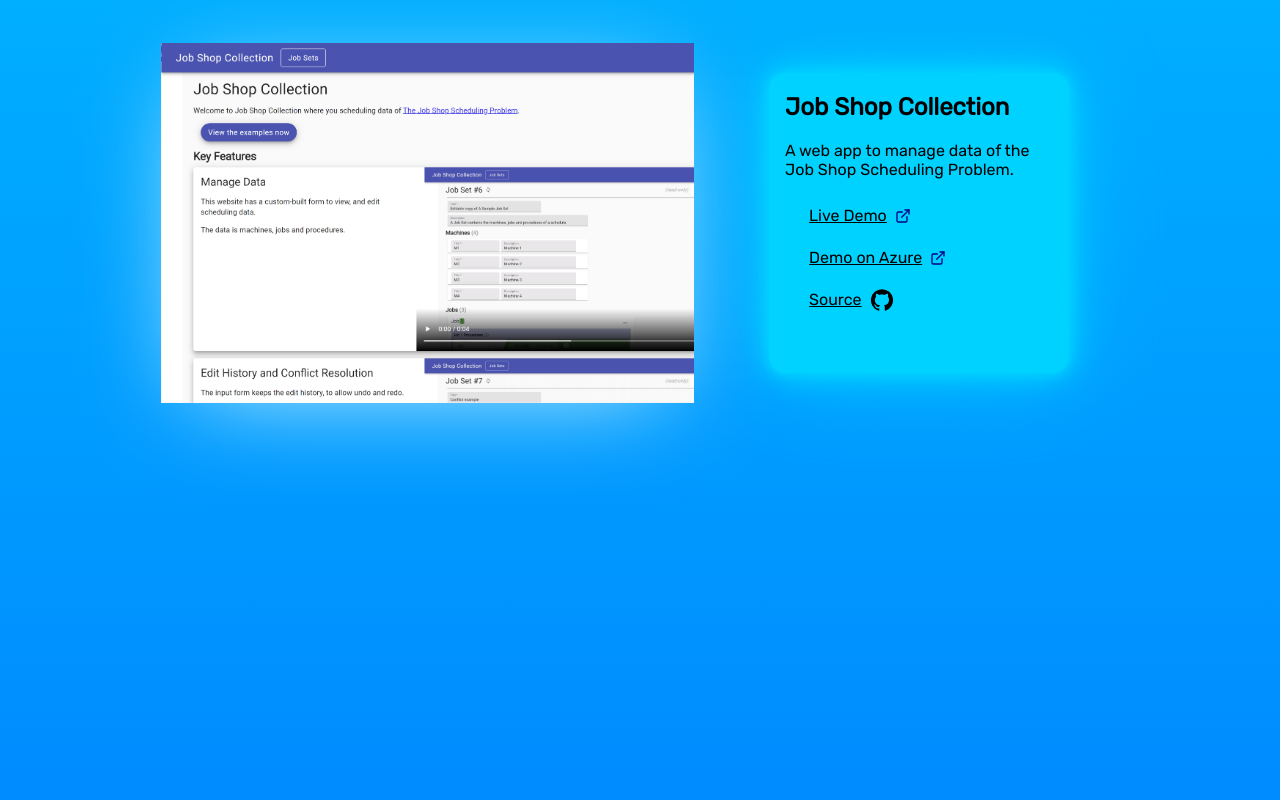
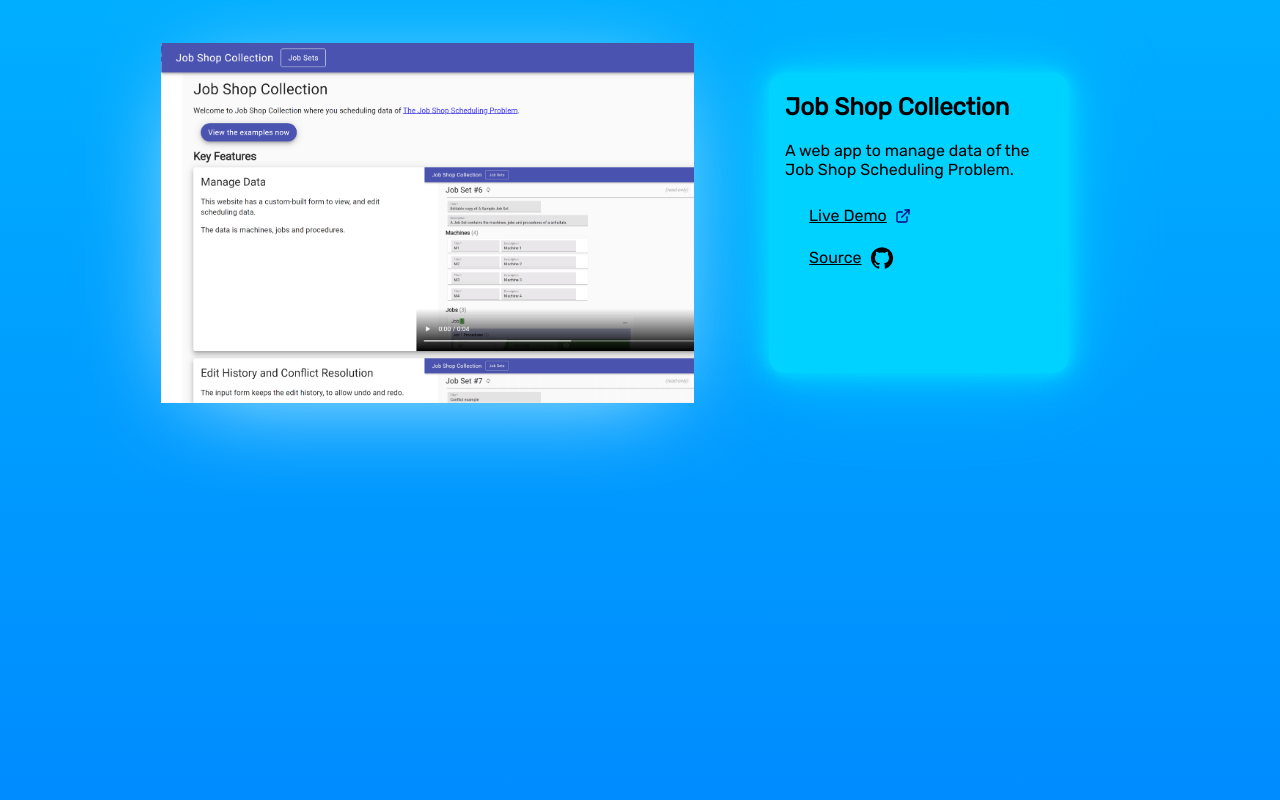
Before and after one commit to michaelyinopen/my-fancy-portfolio, a Next.js app: page / in a window 1280 px wide. Shown: the part 1027-1827 px from the top of the page. Built offline with nearby package versions, Linux system fonts and the light colour scheme.

Commit message:
Remove azure link

```diff
--- a/pages/Home.js
+++ b/pages/Home.js
@@ -73,16 +73,6 @@
                 className={styles.contentLinkWithIcon}
               >
                 Live Demo
-                <ExternalLinkIcon />
-              </a>
-              <br />
-              <a
-                href="https://azure.job-shop-collection.michael-yin.net"
-                target="_blank"
-                rel="noreferrer"
-                className={styles.contentLinkWithIcon}
-              >
-                Demo on Azure
                 <ExternalLinkIcon />
               </a>
               <br />
```
